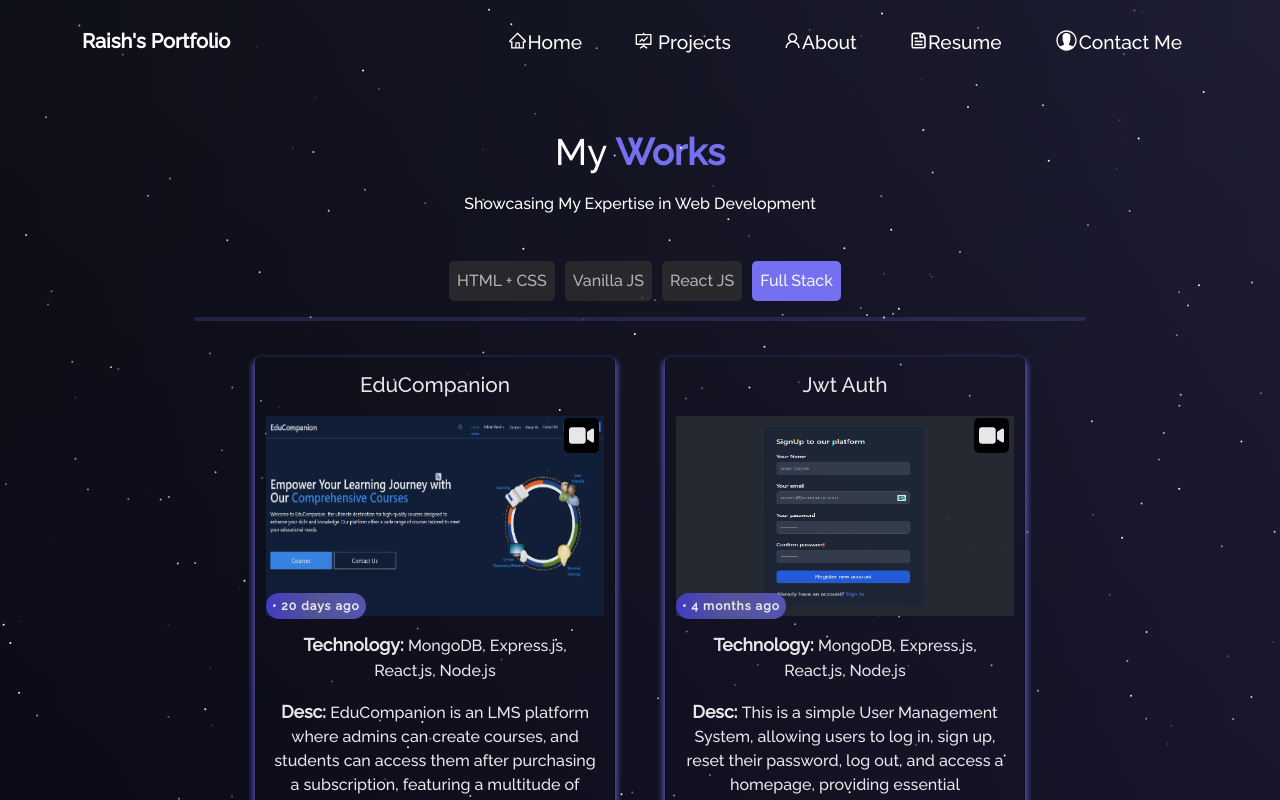
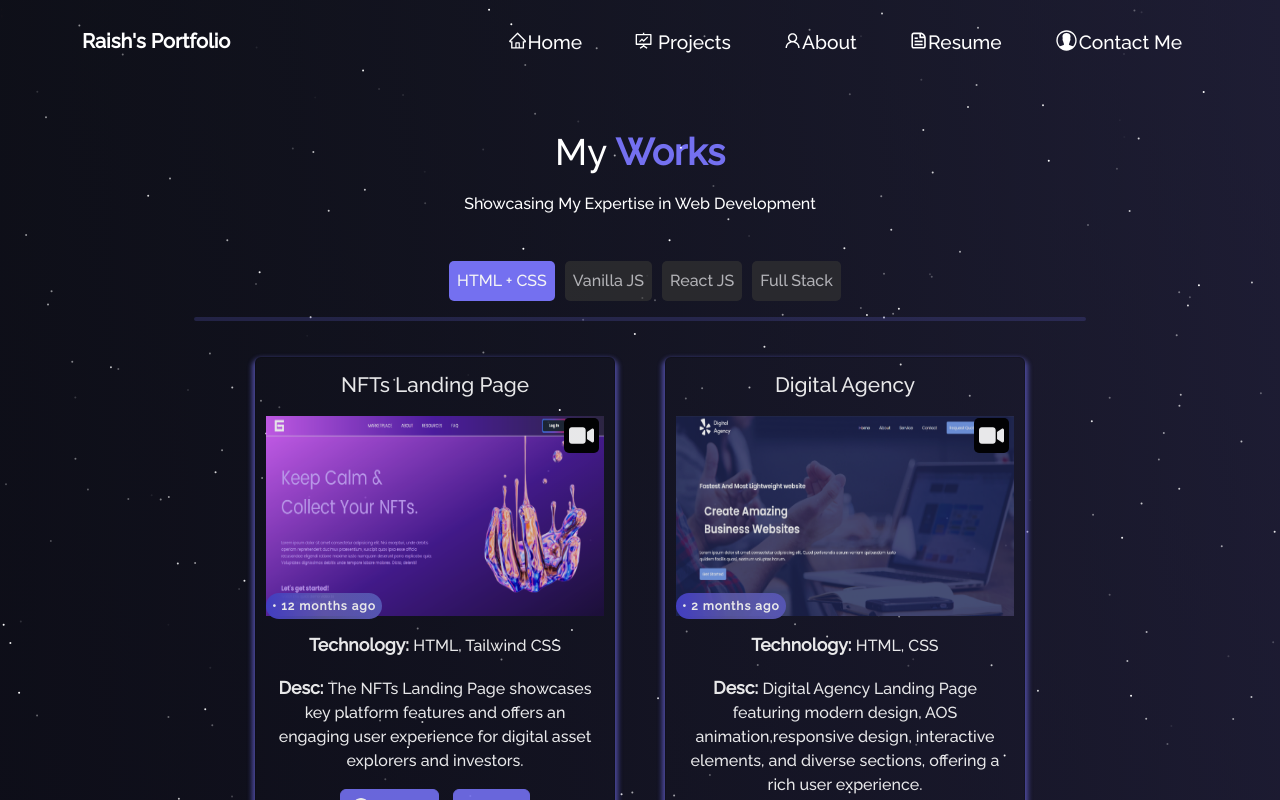
Before and after one commit to Raish10100/Portfolio, a React (Vite) app: page /project in a window 1280 px wide. Shown: the top 800 px of the page. Built offline with nearby package versions, Linux system fonts and the light colour scheme.

Commit message:
bug fixed during changing the order of project category

```diff
--- a/src/components/Projects/Projects.jsx
+++ b/src/components/Projects/Projects.jsx
@@ -6,7 +6,7 @@ import "./Projects.css";
 import ProjectsData from "../../Constants/ProjectsData";
 
 function Projects() {
-  const [filterItem, setFilterItem] = useState("Full Stack");
+  const [filterItem, setFilterItem] = useState("HTML + CSS");
 
   const filterHandler = (e) => {
     const filter = document.querySelectorAll(".project-filter button");
@@ -37,10 +37,10 @@ function Projects() {
           Showcasing My Expertise in Web Development
         </p>
         <div className="project-filter">
-          <button onClick={(e) => filterHandler(e)}>HTML + CSS</button>
+          <button className="selected" onClick={(e) => filterHandler(e)}>HTML + CSS</button>
           <button onClick={(e) => filterHandler(e)}>Vanilla JS</button>
           <button onClick={(e) => filterHandler(e)}>React JS</button>
-          <button className="selected" onClick={(e) => filterHandler(e)}>
+          <button  onClick={(e) => filterHandler(e)}>
             Full Stack
           </button>
         </div>
```
